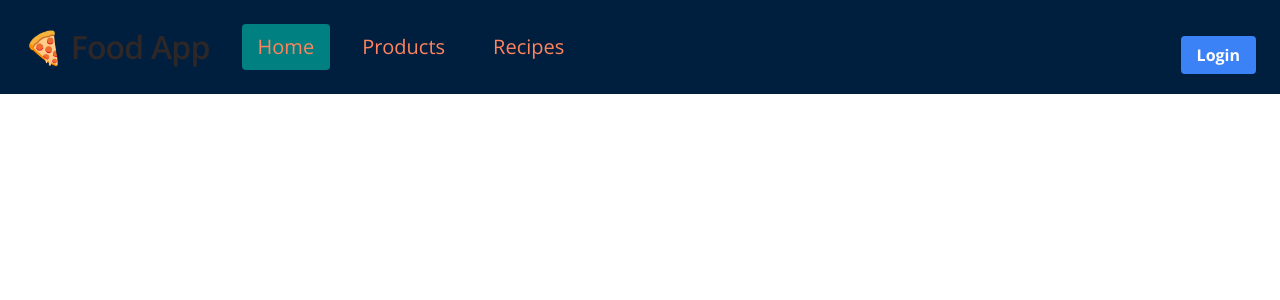
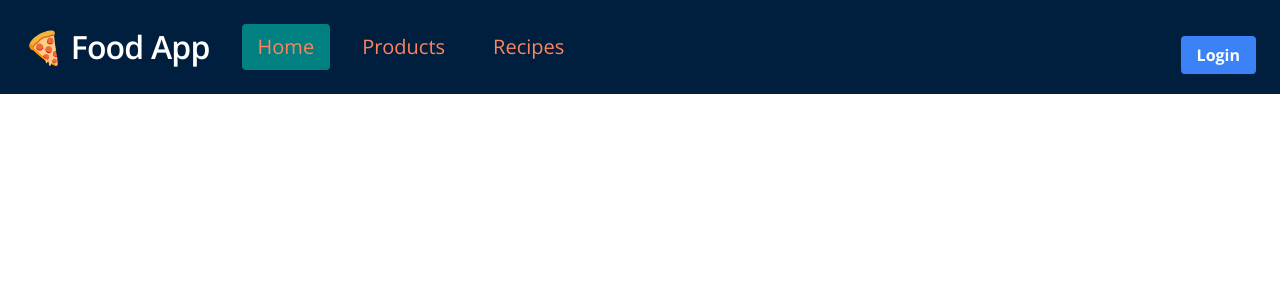
Before and after one commit to IN-45/INT20H-test-task, a React (Create React App) app in the folder frontend/: page / in a window 1280 px wide. Shown: the top 300 px of the page. Built offline with nearby package versions, Linux system fonts and the light colour scheme.

Commit message:
fix: Navbar button color

```diff
--- a/frontend/src/features/Navbar/Navbar.tsx
+++ b/frontend/src/features/Navbar/Navbar.tsx
@@ -16,12 +16,12 @@ const Navbar: FC<NavbarProps> = ({ routes }) => {
   return (
     <nav className='flex items-center justify-between flex-wrap bg-navbar p-6'>
       <NavLink to={'/home'}>
-        <div className='flex items-center flex-shrink-0 text-black-main mr-6'>
+        <div className='flex items-center flex-shrink-0 text-white mr-6'>
           <span className='font-semibold text-xl tracking-tight'>🍕 Food App</span>
         </div>
       </NavLink>
       <div className='block lg:hidden' onClick={tweakMenu}>
-        <button className='flex items-center px-3 py-2 border rounded text-black-main border-black-main hover:text-orange-main hover:border-orange-main'>
+        <button className='flex items-center px-3 py-2 border rounded text-white border-white hover:text-orange-main hover:border-orange-main'>
           <svg
             className='fill-current h-3 w-3'
             viewBox='0 0 20 20'
```
